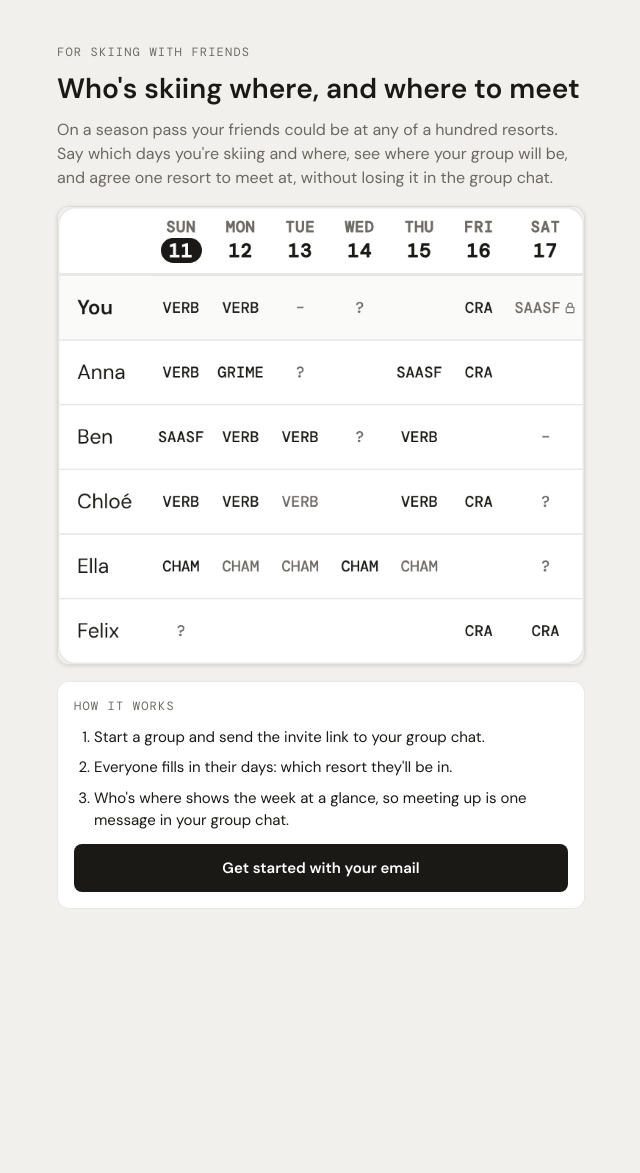
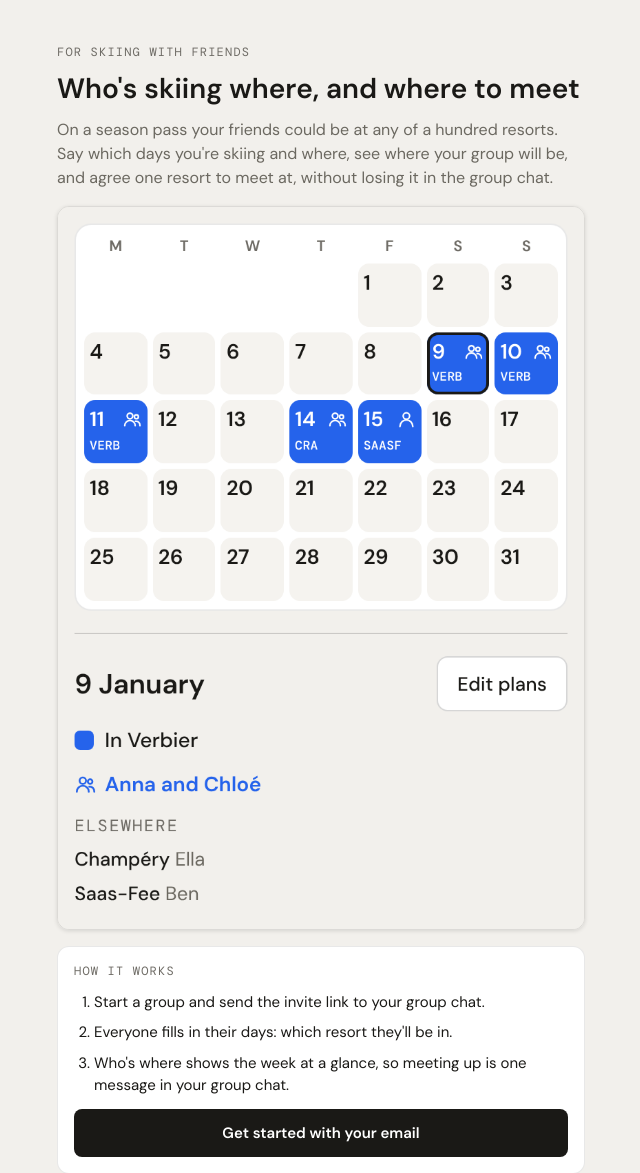
Before and after one commit to hugorodgerbrown/gondola, a Django app: template apps/core/templates/core/home.html in a window 1280 px wide. Shown: the part 56-1229 px from the top of the page, without its empty margins (319-959 px from the left). Before the commit the page ends 964 px from the top, so only its background shows below. Run offline with Django 5.2, Linux system fonts and the light colour scheme; the template is opened without the code that fills it, so the values that code supplies are empty.

Commit message:
Show the calendar on the front page instead of the board
The front-page picture was the board from before the calendar was
simplified, still showing "?" and "–" days that no longer exist. It is now
the calendar from the demo seed (January 2027, 9 January selected): your
days in a resort, which friends are with you, and where the others are.

Co-Authored-By: Claude Opus 5.5 (1M context) <noreply@anthropic.com>
Claude-Session: https://claude.ai/code/session_013inJQAh72fXp3gv6ZN5dq2

```diff
--- a/apps/core/templates/core/home.html
+++ b/apps/core/templates/core/home.html
@@ -9,7 +9,7 @@
     <p class="lede" style="font-size:16px">On a season pass your friends could be at any of a hundred resorts. Say which days you're skiing and where, see where your group will be, and agree one resort to meet at, without losing it in the group chat.</p>
   </section>
   <figure style="margin:0">
-    <img class="hero-picture" src="{% static 'img/home-board.png' %}" width="358" height="311" alt="A week on the board: where each friend plans to ski on each day">
+    <img class="hero-picture" src="{% static 'img/home-calendar.png' %}" width="382" height="524" alt="A month on the calendar: the days you'll be in a resort, which friends will be there with you, and where the others are">
   </figure>
   <section class="card card--padded">
     <span class="eyebrow">How it works</span>
```
Also changed, not shown: tests/core/test_views.py (+2 -2 lines), static/img/home-board.png (deleted), static/img/home-calendar.png (added).
